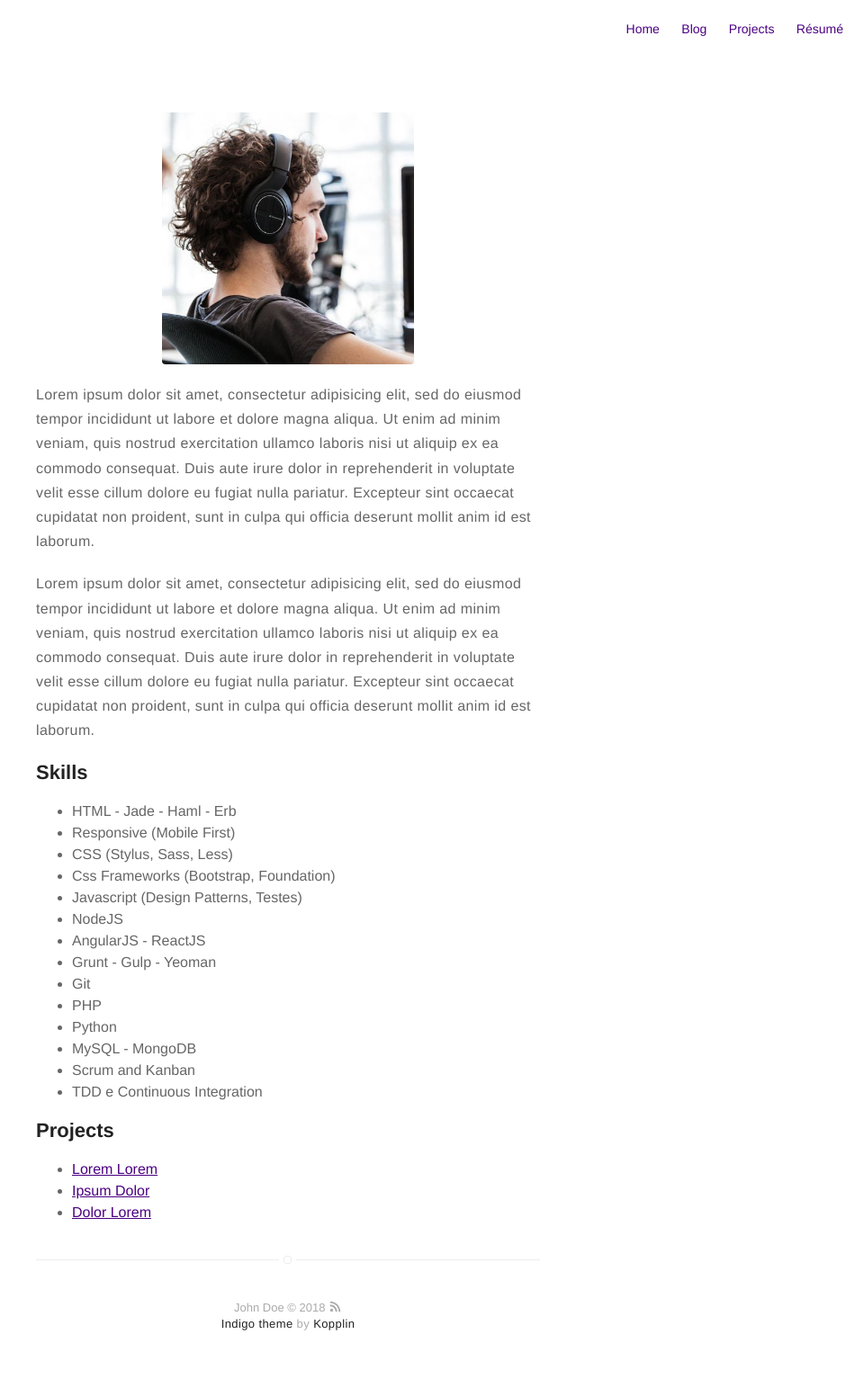
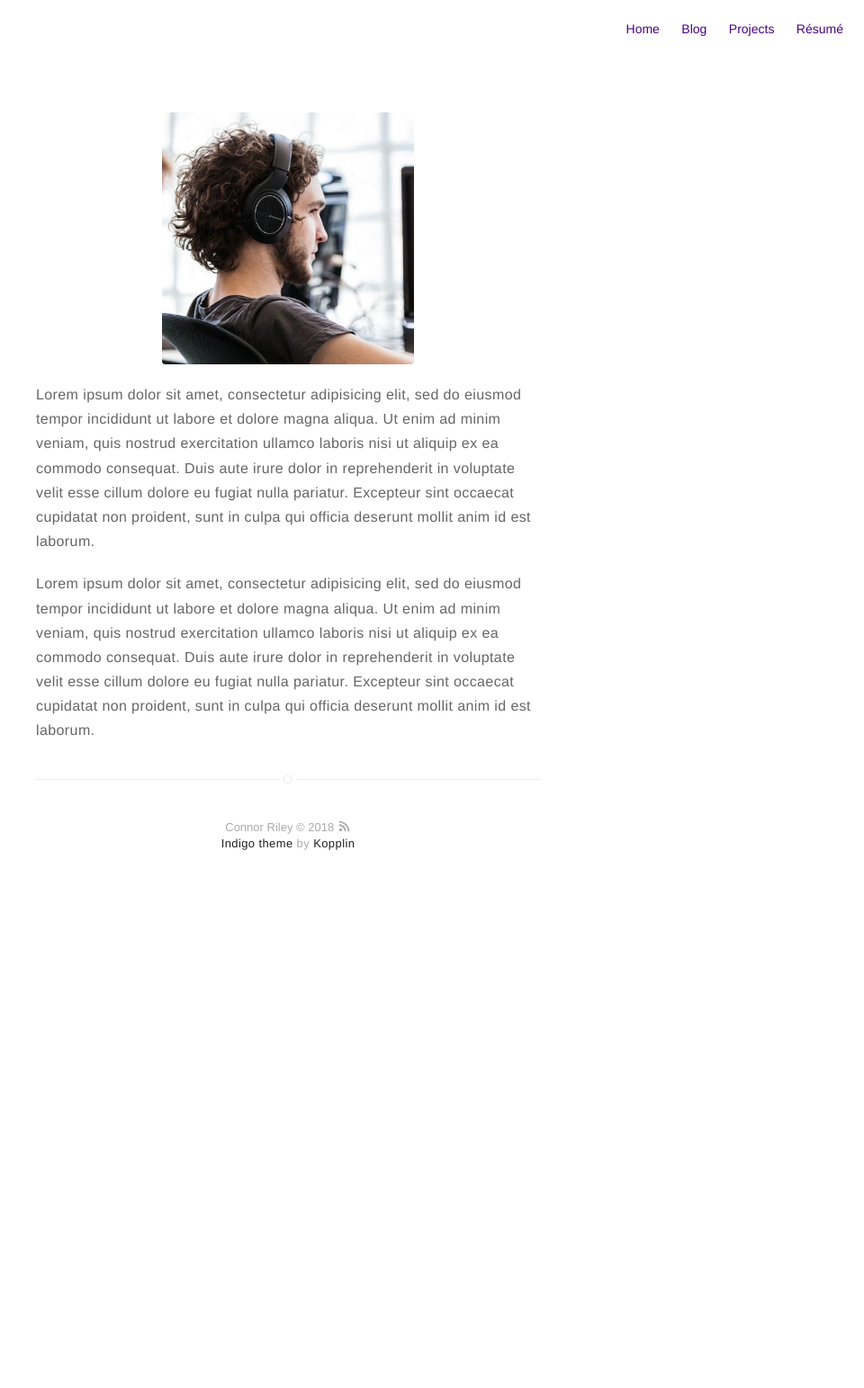
Before and after one commit to ctriley/ctriley.github.io, a Jekyll site: the page built from about.md, in a window 1280 px wide. Shown: the whole page at 90% size, without its empty margins (320-1280 px from the left). Built offline with Jekyll 4.4.1, drawn with Linux system fonts in a browser that asks for light colours; after the commit the page ends 1009 px from its top, so only the background shows below that.

```diff
--- a/_config.yml
+++ b/_config.yml
@@ -1,5 +1,5 @@
 # main text of home
-name: John Doe
+name: Connor Riley
 bio: A Man who travels the world eating noodles
 
 # twitter summary info
@@ -14,9 +14,9 @@ picture: assets/images/profile.jpg
 # and specify source (external or local).
 resume: true
 resume-external: true
-resume-url: https://google.com/?q=my+resume
+resume-url: assets/riley-cv.pdf
 
-url: https://koppl.in/indigo
+url: https://ctriley.github.io
 # your url: http://USERNAME.github.io
 
 permalink: /:title/
@@ -31,15 +31,15 @@ permalink: /:title/
 # if you don't want comments in your posts, leave categories empty
 disqus:
   shortname: mydisqus # enter this from your disqus account
-  categories: [blog, project] # only show disqus for posts that have these categories
+  categories: [] # only show disqus for posts that have these categories
 
 # if you don't have any of social below, comment the line
-facebook: myfacebook
+#facebook: myfacebook
 twitter: mytwitter
-# google: mygoogle
+google: mygoogle
 # instagram: myinstagram
 # pinterest: mypinterest
-# linkedin: mylinkedin
+linkedin: mylinkedin
 # youtube: myyoutube
 # spotify: myspotify
 github: mygithub
@@ -47,24 +47,17 @@ github: mygithub
 # stackoverflow: 7044681/mystackoverflow
 # quora: userquora
 # reddit: username
-medium: medium
+# medium: medium
 # vimeo: myvimeo
 # lanyrd: mylanyrd
-email: myemail@gmail.com
+email: ctriley@umich.edu
 
 authors:
     johndoe:
-        name: John Doe
+        name: Connor Riley
         bio: A Man who travels the world eating noodles
         external-image: false
         picture: assets/images/profile.jpg
-        twitter: johndoe
-    jamesfoster:
-        name: James Foster
-        bio: A Man who develops software with coffee
-        external-image: false
-        picture: assets/images/james.jpg
-        twitter: jamesfoster
 
 # do you want a larger site? change the option below
 # options: [normal, large] | default: normal
--- a/about.md
+++ b/about.md
@@ -17,30 +17,3 @@ quis nostrud exercitation ullamco laboris nisi ut aliquip ex ea commodo
 consequat. Duis aute irure dolor in reprehenderit in voluptate velit esse
 cillum dolore eu fugiat nulla pariatur. Excepteur sint occaecat cupidatat non
 proident, sunt in culpa qui officia deserunt mollit anim id est laborum.</p>
-
-<h2>Skills</h2>
-
-<ul class="skill-list">
-	<li>HTML - Jade - Haml - Erb</li>
-	<li>Responsive (Mobile First)</li>
-	<li>CSS (Stylus, Sass, Less)</li>
-	<li>Css Frameworks (Bootstrap, Foundation)</li>
-	<li>Javascript (Design Patterns, Testes)</li>
-	<li>NodeJS</li>
-	<li>AngularJS - ReactJS</li>
-	<li>Grunt - Gulp - Yeoman</li>
-	<li>Git</li>
-	<li>PHP</li>
-	<li>Python</li>
-	<li>MySQL - MongoDB</li>
-	<li>Scrum and Kanban</li>
-	<li>TDD e Continuous Integration</li>
-</ul>
-
-<h2>Projects</h2>
-
-<ul>
-	<li><a href="https://github.com/">Lorem Lorem</a></li>
-	<li><a href="https://github.com/">Ipsum Dolor</a></li>
-	<li><a href="https://github.com/">Dolor Lorem</a></li>
-</ul>
```
Also changed, not shown: 1 other file.
